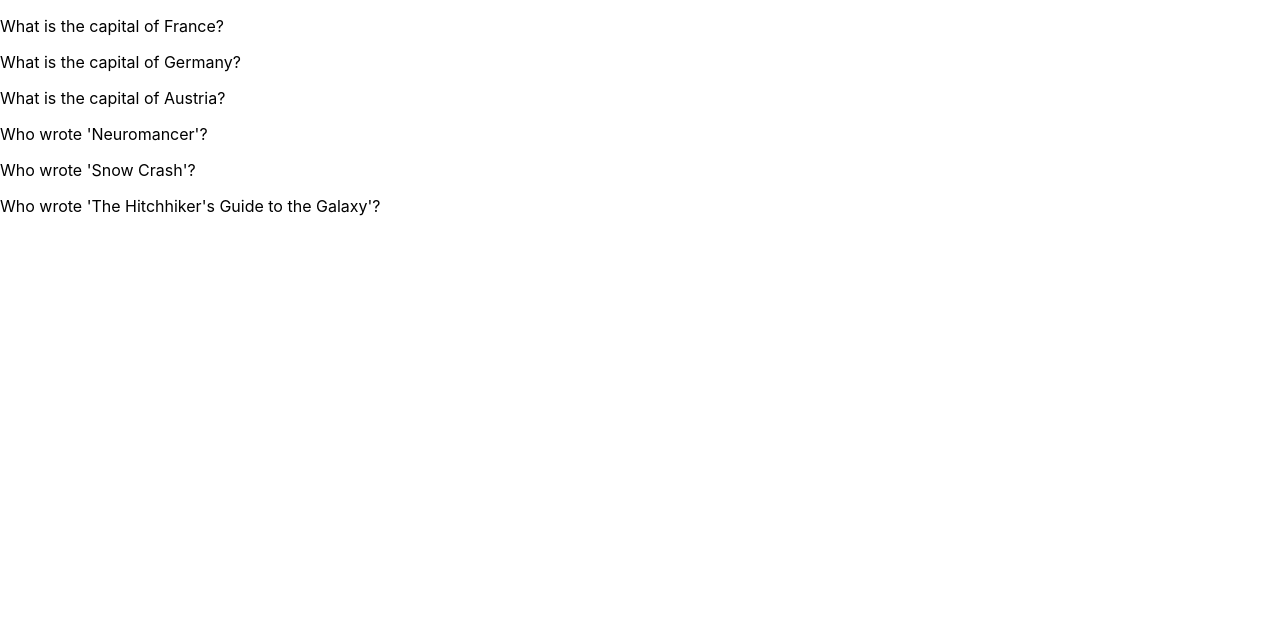
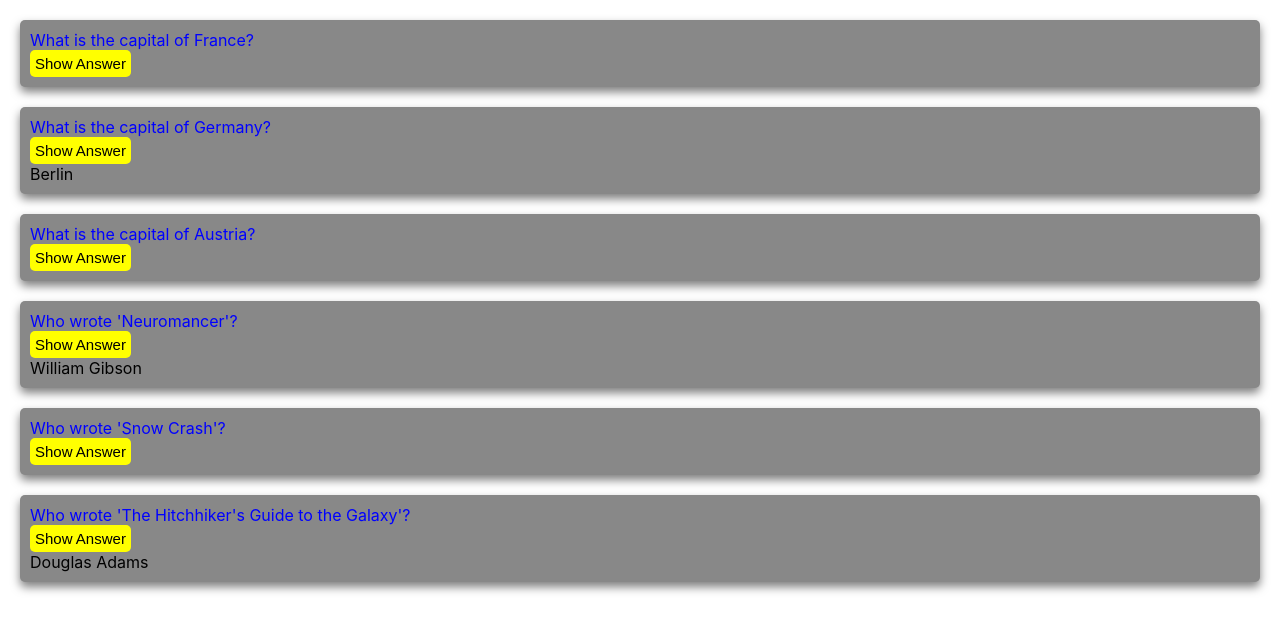
Before and after one commit to UniversalTraveller/quiz-app-react, a React (Create React App) app: page / in a window 1280 px wide. Shown: the top 632 px of the page. Built offline with nearby package versions, Linux system fonts and the light colour scheme.

Commit message:
Add function to toggle bookmark

```diff
--- a/src/App.js
+++ b/src/App.js
@@ -1,3 +1,4 @@
+import "./base.css";
 import DisplayCards from "./components/DisplayCards";
 
 function App() {
--- /dev/null
+++ b/src/base.css
@@ -0,0 +1,13 @@
+* {
+  box-sizing: border-box;
+  padding: 0;
+  margin: 0;
+}
+
+html {
+  font-size: 62.5%;
+}
+
+body {
+  font-size: 1.6rem;
+}
--- a/src/components/DisplayCards.jsx
+++ b/src/components/DisplayCards.jsx
@@ -1,11 +1,50 @@
 import { useStore } from "../useStore";
+import styled from "styled-components";
+
+const Card = styled.article`
+  padding: 1rem;
+  border-radius: 0.5rem;
+  background: #888888;
+  margin: 2rem;
+  box-shadow: 0 0.5rem 1rem rgba(0, 0, 0, 0.5);
+`;
+
+const Question = styled.p`
+  color: blue;
+`;
+
+const BigButton = styled.button`
+  font-size: 1.5rem;
+  padding: 0.5rem;
+  border-radius: 0.5rem;
+  background: yellow;
+  color: black;
+  border: none; // remove default border
+  &:hover {
+    // mouse over effect
+    background: #cccccc;
+  }
+`;
+
 export default function DisplayCards() {
   const quizCards = useStore((state) => state.quizCards);
+  const toggleBookmark = useStore((state) => state.toggleBookmark);
 
   return (
     <div className="App">
       {quizCards.map((card) => (
-        <p key={card.id}>{card.question}</p>
+        <Card key={card.id}>
+          <Question>{card.question}</Question>
+          <BigButton
+            type="button"
+            onClick={() => {
+              toggleBookmark(card.id);
+            }}
+          >
+            Show Answer
+          </BigButton>
+          {card.bookmark && <p>{card.answer}</p>}
+        </Card>
       ))}
     </div>
   );
--- a/src/useStore.jsx
+++ b/src/useStore.jsx
@@ -8,38 +8,53 @@
       question: "What is the capital of France?",
       answer: "Paris",
       tags: ["France", "Capital"],
+      bookmark: false,
     },
     {
       id: nanoid(),
       question: "What is the capital of Germany?",
       answer: "Berlin",
       tags: ["Germany", "Capital"],
+      bookmark: true,
     },
     {
       id: nanoid(),
       question: "What is the capital of Austria?",
       answer: "Vienna",
       tags: ["Austria", "Capital"],
+      bookmark: false,
     },
     {
       id: nanoid(),
       question: "Who wrote 'Neuromancer'?",
       answer: "William Gibson",
       tags: ["Neuromancer", "Author"],
+      bookmark: true,
     },
     {
       id: nanoid(),
       question: "Who wrote 'Snow Crash'?",
       answer: "Neal Stephenson",
       tags: ["Snow Crash", "Author"],
+      bookmark: false,
     },
     {
       id: nanoid(),
       question: "Who wrote 'The Hitchhiker's Guide to the Galaxy'?",
       answer: "Douglas Adams",
       tags: ["Hitchhiker's Guide", "Author"],
+      bookmark: true,
     },
   ],
+  toggleBookmark: (id) => {
+    set((state) => {
+      return {
+        quizCards: state.quizCards.map((card) =>
+          card.id === id ? { ...card, bookmark: !card.bookmark } : card
+        ),
+      };
+    });
+  },
 }));
 
 export { useStore };
```
